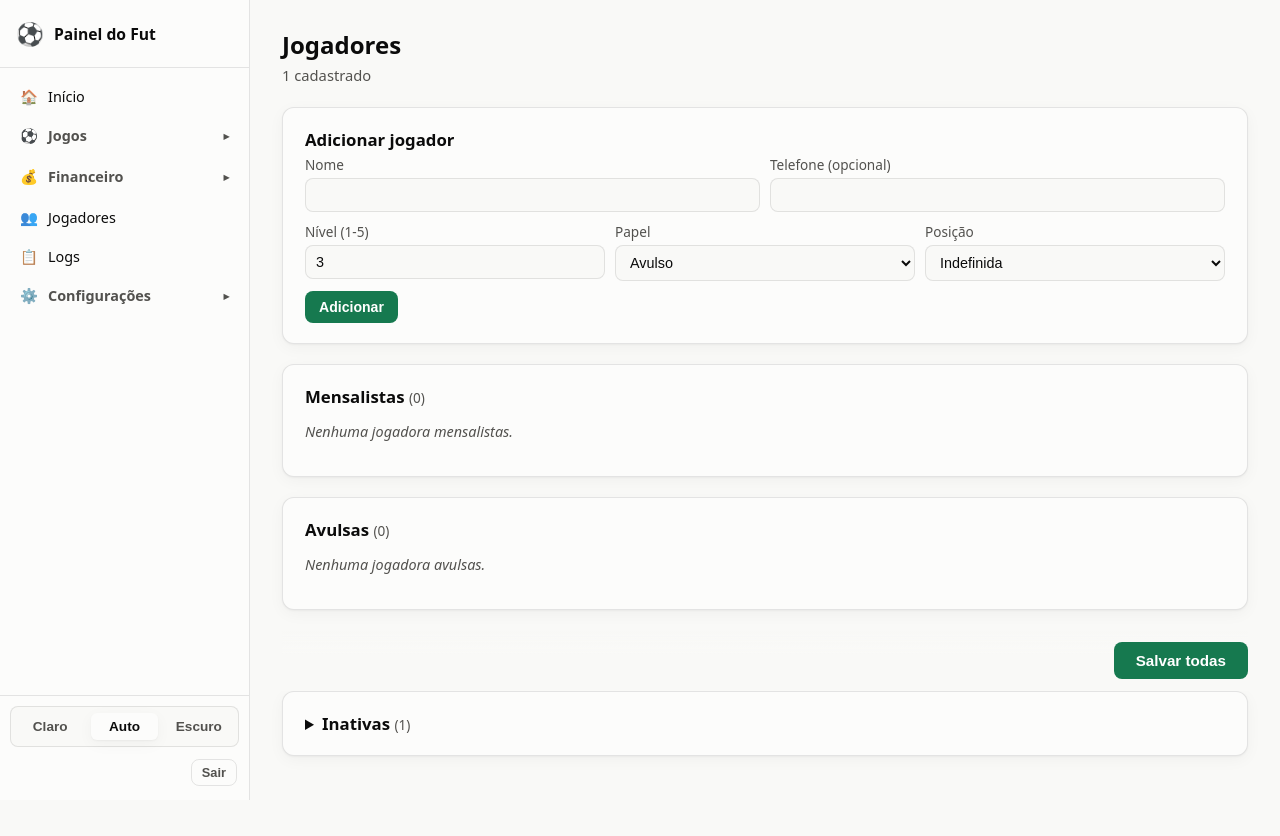
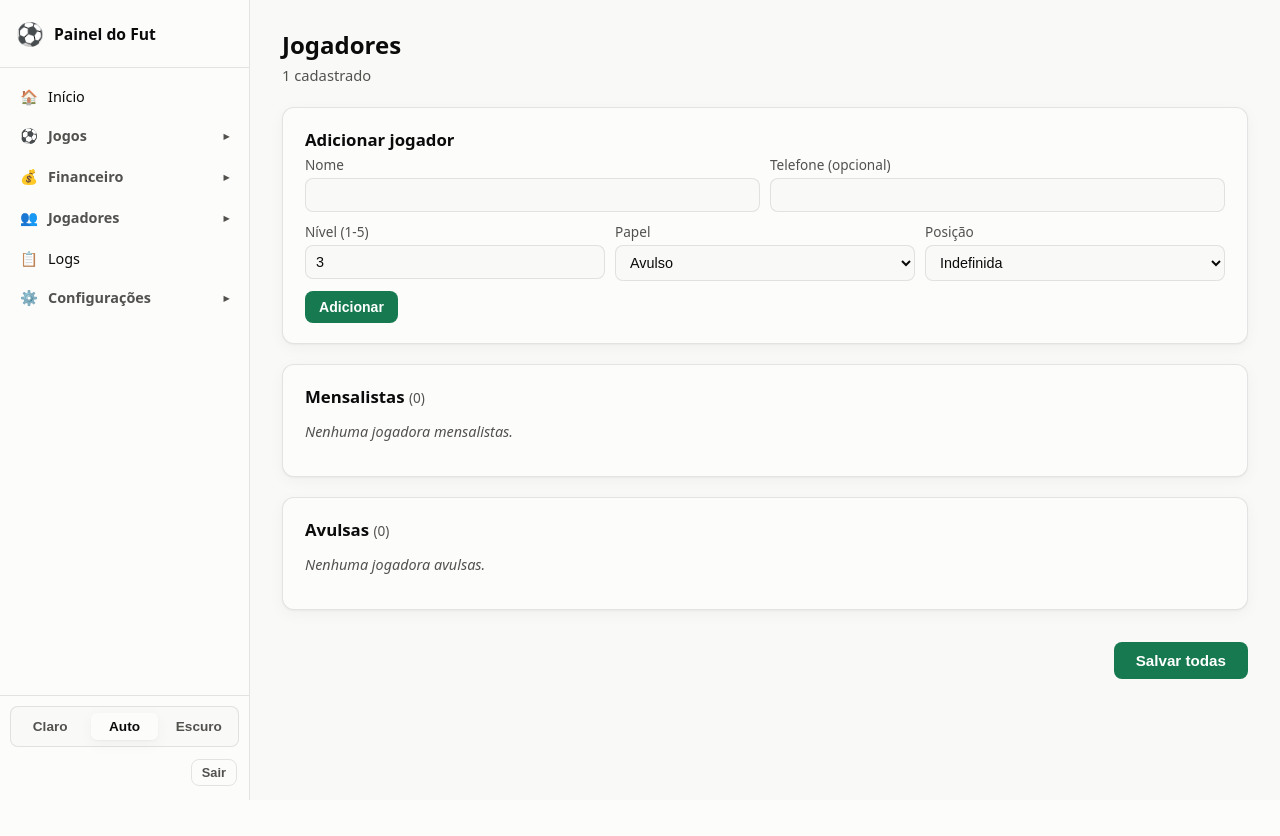
Before and after one commit to isaraldi/fut, a Node server app: template panel/views/elenco.ejs in a window 1280 px wide. After the commit the page ends 800 px from the top, so only its background shows below. Run offline with Node 20, Linux system fonts and the light colour scheme; data comes from the database, SQL or seed files in the repository; the template is opened without the code that fills it: most values are stand-ins (such as "Sample title", 1, 10 or a date in 2020); data that the repository does not hold is empty; some libraries are stand-ins or nearby versions.

Commit message:
move jogadoras inativas pra página própria, em vez de lista colapsável
Jogadores vira um submenu com "Ativos" e "Inativos" (com contador),
tirando a lista de inativas de dentro da tela principal de jogadoras.

Co-Authored-By: Claude Sonnet 5 <noreply@anthropic.com>

```diff
--- a/panel/server.js
+++ b/panel/server.js
@@ -92,6 +92,7 @@ app.use((req, res, next) => {
     res.locals.usuario = req.session ? req.session.usuario : null;
     res.locals.caminhoAtual = req.path;
     res.locals.logoUrlSidebar = getConfig('logo_url');
+    res.locals.jogadorasInativasCount = db.prepare('SELECT COUNT(*) c FROM jogadores WHERE ativo = 0').get().c;
     next();
 });
 
@@ -447,10 +448,14 @@ app.get('/elenco', requireLogin, (req, res) => {
     const jogadores = db
         .prepare('SELECT * FROM jogadores WHERE ativo = 1 ORDER BY papel DESC, nivel DESC, nome ASC')
         .all();
-    const inativas = db
+    res.render('elenco', { usuario: req.session.usuario, jogadores, ok: req.query.ok });
+});
+
+app.get('/elenco/inativos', requireLogin, (req, res) => {
+    const jogadores = db
         .prepare('SELECT * FROM jogadores WHERE ativo = 0 ORDER BY nome ASC')
         .all();
-    res.render('elenco', { usuario: req.session.usuario, jogadores, inativas, ok: req.query.ok });
+    res.render('elenco-inativos', { usuario: req.session.usuario, jogadores, ok: req.query.ok });
 });
 
 app.post('/elenco', requireLogin, (req, res) => {
--- a/panel/views/_sidebar.ejs
+++ b/panel/views/_sidebar.ejs
@@ -35,9 +35,15 @@
             </div>
         </details>
 
-        <a class="nav-link <%= ativo('/elenco') ? 'active' : '' %>" href="/elenco">
-            <span class="icon">👥</span> Jogadores
-        </a>
+        <details class="nav-group" <%= (ativo('/elenco') || (caminho.startsWith('/elenco/') && !caminho.startsWith('/elenco/config'))) ? 'open' : '' %>>
+            <summary><span class="icon">👥</span> Jogadores <span class="chevron">▸</span></summary>
+            <div class="nav-sub">
+                <a class="nav-link <%= ativo('/elenco') ? 'active' : '' %>" href="/elenco">Ativos</a>
+                <a class="nav-link <%= ativo('/elenco/inativos') ? 'active' : '' %>" href="/elenco/inativos">
+                    Inativos<% if (jogadorasInativasCount > 0) { %> (<%= jogadorasInativasCount %>)<% } %>
+                </a>
+            </div>
+        </details>
 
         <a class="nav-link <%= caminho.startsWith('/logs') ? 'active' : '' %>" href="/logs">
             <span class="icon">📋</span> Logs
--- a/panel/views/elenco.ejs
+++ b/panel/views/elenco.ejs
@@ -119,45 +119,3 @@
 
     <script src="/elenco.js" defer></script>
 <% } %>
-
-<% if (inativas.length > 0) { %>
-    <div class="card">
-        <details>
-            <summary><h1 style="display:inline">Inativas <span class="muted">(<%= inativas.length %>)</span></h1></summary>
-            <p class="hint">
-                Saíram do grupo na última sincronização. O histórico de pagamentos e presenças
-                fica preservado — reative se voltarem pro grupo, ou exclua de vez se não for
-                mais precisar dos dados dela.
-            </p>
-            <table>
-                <thead>
-                    <tr><th>Nome</th><th>Telefone</th><th>Papel</th><th></th></tr>
-                </thead>
-                <tbody>
-                    <% inativas.forEach(j => { %>
-                        <tr>
-                            <td><%= j.nome %></td>
-                            <td><%= j.telefone || '—' %></td>
-                            <td><span class="badge <%= j.papel %>"><%= j.papel %></span></td>
-                            <td style="white-space:nowrap">
-                                <form method="post" action="/elenco/<%= j.id %>/reativar" style="display:inline">
-                                    <button class="secondary btn-icon-label" type="submit">
-                                        <svg width="15" height="15" viewBox="0 0 24 24" fill="none" stroke="currentColor" stroke-width="2" stroke-linecap="round" stroke-linejoin="round"><polyline points="1 4 1 10 7 10"></polyline><path d="M3.51 15a9 9 0 1 0 2.13-9.36L1 10"></path></svg>
-                                        Reativar
-                                    </button>
-                                </form>
-                                <button class="icon-btn danger" type="submit" form="delete-inativa-<%= j.id %>" title="Excluir" aria-label="Excluir <%= j.nome %>">
-                                    <svg viewBox="0 0 24 24" fill="none" stroke="currentColor" stroke-width="2" stroke-linecap="round" stroke-linejoin="round"><polyline points="3 6 5 6 21 6"></polyline><path d="M19 6v14a2 2 0 0 1-2 2H7a2 2 0 0 1-2-2V6m3 0V4a2 2 0 0 1 2-2h4a2 2 0 0 1 2 2v2"></path><line x1="10" y1="11" x2="10" y2="17"></line><line x1="14" y1="11" x2="14" y2="17"></line></svg>
-                                </button>
-                            </td>
-                        </tr>
-                    <% }) %>
-                </tbody>
-            </table>
-        </details>
-    </div>
-
-    <% inativas.forEach(j => { %>
-        <form id="delete-inativa-<%= j.id %>" method="post" action="/elenco/<%= j.id %>/excluir" data-confirm="Excluir {nome} de vez? Isso apaga o histórico de pagamentos e presenças dela." data-confirm-nome="<%= j.nome %>"></form>
-    <% }) %>
-<% } %>
```
Also changed, not shown: panel/views/elenco-inativos.ejs (added, +48 -0 lines).
